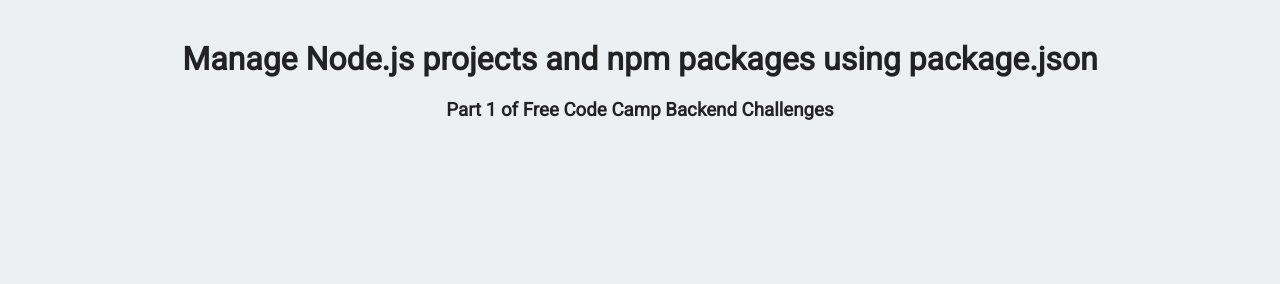
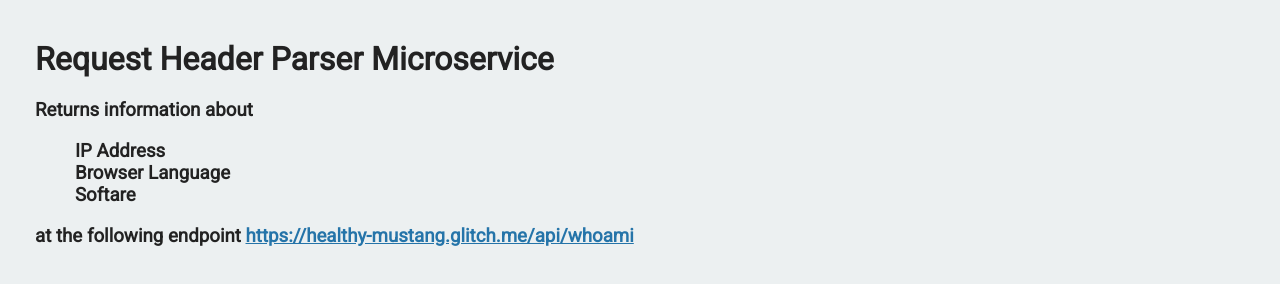
Before and after one commit to VeronicaM/request-header-parser, a website: page views/index.html in a window 1280 px wide. Drawn offline with Linux system fonts and the light colour scheme.

Commit message:
🎪👅 Updated with Glitch

```diff
--- a/public/style.css
+++ b/public/style.css
@@ -5,7 +5,8 @@
 	font-size: 16px;
 	color: #222;
 	background-color: #ECF0F1;
-	text-align: center;
+	text-align: left;
+  margin:35px;
 }
 
 .container {
--- a/views/index.html
+++ b/views/index.html
@@ -10,8 +10,21 @@
 
    <body>
       <div class="container">
-         <h1>Manage Node.js projects and npm packages using package.json</h1>
-         <h3>Part 1 of Free Code Camp Backend Challenges</h3>
+         <h1>Request Header Parser Microservice</h1>
+         <h3>Returns information about
+           <ul>
+           <li>
+             IP Address
+           </li>
+           <li>
+              Browser Language
+           </li>
+            <li>
+              Softare
+            </li>
+           </ul>
+           at the following endpoint
+           <a href="https://healthy-mustang.glitch.me/api/whoami"> https://healthy-mustang.glitch.me/api/whoami</a> </h3>
       </div>
    </body>
 
```
Also changed, not shown: README.md.
